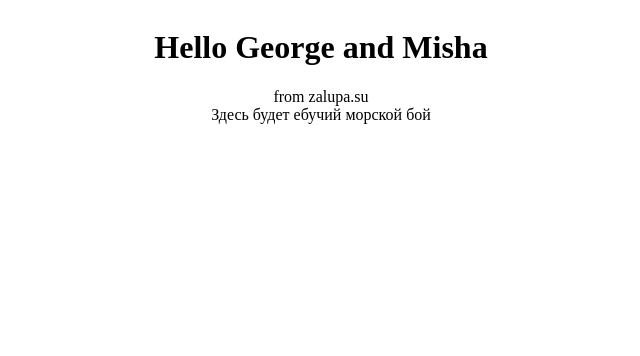
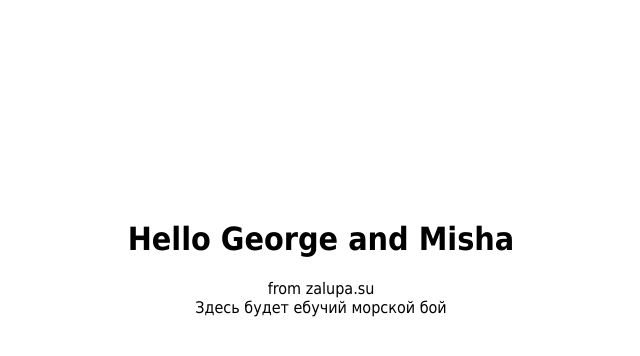
Before and after one commit to ollegat/zalupa, a plain HTML site: page index.html in a window 1280 px wide. Shown: the whole page, without its empty margins (319-959 px from the left). Drawn offline with Linux system fonts and the light colour scheme.

Commit message:
edit css

```diff
--- a/index.css
+++ b/index.css
@@ -4,5 +4,7 @@
     align-items: center;
     flex-flow: column nowrap;
     width: 100%;
-    height: calc(100vh-300px);
+    height: 500px;
+    font-family: Tahoma;
+    font-size: 16px;
 }
```
